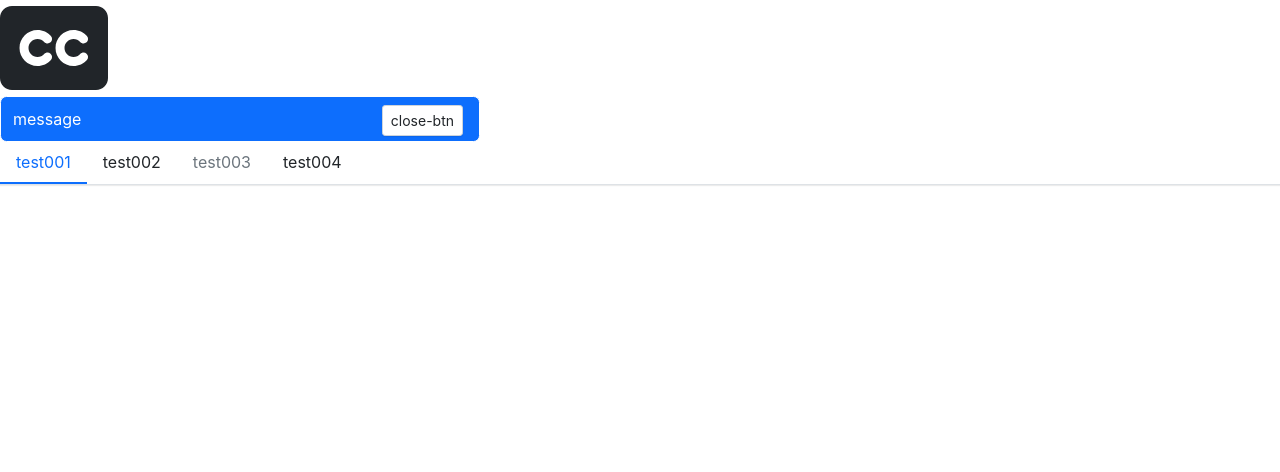
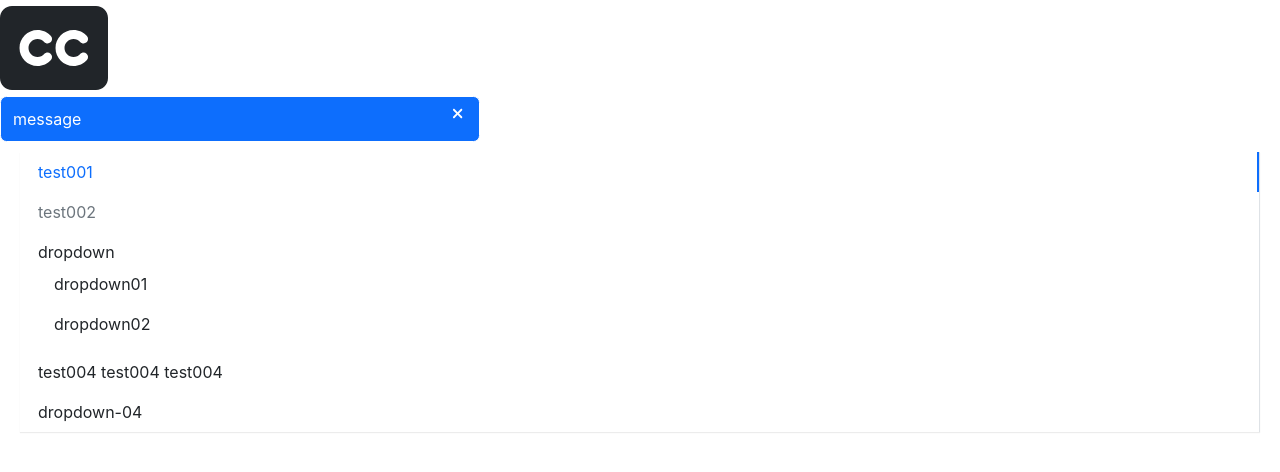
Before and after one commit to ninenan/nnn-toy-ui, a React (Create React App) app: page / in a window 1280 px wide. Shown: the top 472 px of the page. Built offline with nearby package versions, Linux system fonts and the light colour scheme.

Commit message:
feat: menu menuItem subMenu

```diff
--- a/src/App.css
+++ /dev/null
@@ -1,38 +0,0 @@
-.App {
-  text-align: center;
-}
-
-.App-logo {
-  height: 40vmin;
-  pointer-events: none;
-}
-
-@media (prefers-reduced-motion: no-preference) {
-  .App-logo {
-    animation: App-logo-spin infinite 20s linear;
-  }
-}
-
-.App-header {
-  background-color: #282c34;
-  min-height: 100vh;
-  display: flex;
-  flex-direction: column;
-  align-items: center;
-  justify-content: center;
-  font-size: calc(10px + 2vmin);
-  color: white;
-}
-
-.App-link {
-  color: #61dafb;
-}
-
-@keyframes App-logo-spin {
-  from {
-    transform: rotate(0deg);
-  }
-  to {
-    transform: rotate(360deg);
-  }
-}
--- a/src/App.tsx
+++ b/src/App.tsx
@@ -1,11 +1,11 @@
 import React from 'react';
 
 import './styles/index.scss';
-import Button from './components/Button';
 import Icon from './components/Icon';
 import Alert from './components/Alert';
 import Menu from './components/Menu';
 import MenuItem from './components/Menu/menuItem';
+import SubMenu from './components/Menu/subMenu';
 
 function App() {
   return (
@@ -16,15 +16,24 @@ function App() {
           message="message"
           type="default"
           afterClose={() => console.log('test-afterClose')}
-          customClose={<Button size="sm">close-btn</Button>}
         />
-        <Menu defaultIndex={0} onSelect={index => console.log(index)}>
-          <MenuItem index={0}>test001</MenuItem>
-          <MenuItem index={2}>test002</MenuItem>
-          <MenuItem index={3} disabled>
-            test003
-          </MenuItem>
-          <MenuItem index={4}>test004</MenuItem>
+        <Menu
+          defaultIndex="0"
+          onSelect={index => console.log(index)}
+          defaultOpenSubMenus={['2']}
+          mode="vertical"
+        >
+          <MenuItem>test001</MenuItem>
+          <MenuItem disabled>test002</MenuItem>
+          <SubMenu title="dropdown">
+            <MenuItem>dropdown01</MenuItem>
+            <MenuItem>dropdown02</MenuItem>
+          </SubMenu>
+          <MenuItem>test004 test004 test004</MenuItem>
+          <SubMenu title="dropdown-04">
+            <MenuItem>dropdown0401</MenuItem>
+            <MenuItem>dropdown0402</MenuItem>
+          </SubMenu>
         </Menu>
       </header>
     </div>
--- a/src/components/Menu/_style.scss
+++ b/src/components/Menu/_style.scss
@@ -14,13 +14,15 @@
     &:focus {
       text-decoration: none;
     }
+    &.disabled {
+      cursor: not-allowed;
+      color: $menu-item-disabled-color;
+      &:hover {
+        color: $menu-item-disabled-color;
+      }
+    }
     &:hover {
       color: $menu-item-active-color;
-    }
-    &.disabled {
-      color: $menu-item-disabled-color;
-      pointer-events: none;
-      cursor: default;
     }
     &.active {
       color: $menu-item-active-color;
@@ -54,8 +56,8 @@
       transform: rotate(180deg) !important;
     }
   }
-  .viking-submenu {
-    // display: none;
+  .submenu {
+    display: none;
     list-style: none;
     padding-left: 0;
     white-space: nowrap;
@@ -65,10 +67,13 @@
       cursor: pointer;
       transition: $menu-transition;
       color: $body-color;
-      &.is-active,
-      &:hover {
-        color: $menu-item-active-color !important;
+      &:hover,
+      &.active {
+        color: $menu-item-active-color;
       }
+    }
+    &-opened {
+      display: block;
     }
   }
 }
@@ -81,7 +86,7 @@
     position: absolute;
     background: $white;
     z-index: 100;
-    top: calc(100% + 8px);
+    top: calc(100% + $menu-item-active-border-width);
     left: 0;
     border: $menu-border-width solid $menu-border-color;
     box-shadow: $submenu-box-shadow;
@@ -97,7 +102,7 @@
     border-left: $menu-item-active-border-width solid transparent;
     &.active {
       border-bottom: 0px;
-      border-left: $menu-item-active-border-width solid $menu-item-active-color;
+      border-right: $menu-item-active-border-width solid $menu-item-active-color;
     }
     &:hover {
       color: $menu-item-active-color;
--- a/src/components/Menu/menu.tsx
+++ b/src/components/Menu/menu.tsx
@@ -1,52 +1,102 @@
-import React, { PropsWithChildren, createContext, useState } from 'react';
+import React, {
+  createContext,
+  useState,
+  cloneElement,
+  Children,
+  PropsWithChildren,
+  FunctionComponentElement
+} from 'react';
 import classNames from 'classnames';
 
+import { TEST_MENU_ID } from '../../constants/menu';
+import { IMenuItemProps } from './menuItem';
+
 type MenuMode = 'vertical' | 'horizontal';
-type SelectCallback = (selectedIndex: number) => void;
+type SelectCallback = (selectedIndex: string) => void;
 
 export interface IMenuProps {
-  defaultIndex: number;
+  // 默认高亮项
+  defaultIndex: string;
+  // 类名
   className?: string;
+  // 模式
   mode?: MenuMode;
+  // 样式
   style?: React.CSSProperties;
+  // 选中点击事件
   onSelect?: SelectCallback;
+  // 默认展开项
+  defaultOpenSubMenus?: string[];
 }
 
 interface IMenuContext {
-  index: number;
+  index: string;
   onSelect?: SelectCallback;
+  mode?: MenuMode;
+  defaultOpenSubMenus?: string[];
 }
 
 export const MenuContext = createContext<IMenuContext>({
-  index: 0
+  index: '0'
 });
 
 const Menu: React.FC<PropsWithChildren<IMenuProps>> = props => {
-  const { defaultIndex, className, mode, style, onSelect, children } = props;
-  const [currentIndex, setCurrentIndex] = useState<number>(defaultIndex);
+  const {
+    defaultIndex,
+    className,
+    mode,
+    style,
+    onSelect,
+    children,
+    defaultOpenSubMenus
+  } = props;
+  const [currentIndex, setCurrentIndex] = useState<string>(defaultIndex);
+
   const classes = classNames('menu', className, {
-    'menu-vertical': mode === 'vertical'
+    'menu-vertical': mode === 'vertical',
+    'menu-horizontal': mode !== 'vertical'
   });
-  const handleClick = (index: number) => {
+
+  const handleClick = (index: string) => {
     setCurrentIndex(index);
     if (onSelect) {
       onSelect(index);
     }
   };
+
   const context: IMenuContext = {
     index: currentIndex,
-    onSelect: handleClick
+    onSelect: handleClick,
+    mode,
+    defaultOpenSubMenus
+  };
+
+  const renderChildren = () => {
+    return Children.map(children, (child, index) => {
+      const childEle = child as FunctionComponentElement<IMenuItemProps>;
+      const { displayName } = childEle.type;
+      if (['MenuItem', 'SubMenu'].includes(displayName as string)) {
+        // 解决 indx 必传的问题，通过 cloneElement 的方式，手动传入
+        return cloneElement(childEle, { index: index.toString() });
+      } else {
+        console.warn(
+          'Warning: you need use MenuItem Component in Menu Component'
+        );
+      }
+    });
   };
 
   return (
-    <ul className={classes} style={style}>
-      <MenuContext.Provider value={context}>{children}</MenuContext.Provider>
+    <ul className={classes} style={style} data-testid={TEST_MENU_ID}>
+      <MenuContext.Provider value={context}>
+        {renderChildren()}
+      </MenuContext.Provider>
     </ul>
   );
 };
 
 Menu.defaultProps = {
-  defaultIndex: 0,
+  defaultIndex: '0',
   mode: 'horizontal'
 };
 
--- a/src/components/Menu/menuItem.tsx
+++ b/src/components/Menu/menuItem.tsx
@@ -1,23 +1,26 @@
 import React, { PropsWithChildren, CSSProperties, FC, useContext } from 'react';
 import classNames from 'classnames';
+
 import { MenuContext } from './menu';
 
-export interface IMenuProps {
-  index: number;
+export interface IMenuItemProps {
+  index?: string;
   disabled?: boolean;
   className?: string;
   style?: CSSProperties;
 }
 
-const MenuItem: FC<PropsWithChildren<IMenuProps>> = props => {
+const MenuItem: FC<PropsWithChildren<IMenuItemProps>> = props => {
   const { children, index, disabled, className, style } = props;
   const context = useContext(MenuContext);
+
   const clasess = classNames('menu-item', className, {
     disabled: disabled,
     active: context.index === index
   });
+
   const handleClick = () => {
-    if (context.onSelect && !disabled) {
+    if (context.onSelect && !disabled && typeof index === 'string') {
       context.onSelect(index);
     }
   };
@@ -29,4 +32,6 @@ const MenuItem: FC<PropsWithChildren<IMenuProps>> = props => {
   );
 };
 
+MenuItem.displayName = 'MenuItem';
+
 export default MenuItem;
--- /dev/null
+++ b/src/components/Menu/subMenu.tsx
@@ -0,0 +1,96 @@
+import React, {
+  Children,
+  cloneElement,
+  FC,
+  FunctionComponentElement,
+  MouseEvent,
+  PropsWithChildren,
+  useContext,
+  useState
+} from 'react';
+import classNames from 'classnames';
+import { MenuContext } from './menu';
+import { IMenuItemProps } from './menuItem';
+
+export interface ISubMenuProps {
+  index?: string;
+  title: string;
+  className?: string;
+}
+
+const SubMenu: FC<PropsWithChildren<ISubMenuProps>> = props => {
+  const { index, title, children, className } = props;
+  const context = useContext(MenuContext);
+  const { mode, defaultOpenSubMenus } = context;
+  const isDefaultOpen =
+    index && mode === 'vertical' && defaultOpenSubMenus?.length
+      ? defaultOpenSubMenus.includes(index)
+      : false;
+  const [isOpen, setIsOpen] = useState(isDefaultOpen);
+  const classes = classNames('menu-item submenu-item', className, {
+    // active: context.index.startsWith(index as string)
+  });
+
+  const handleClick = (e: MouseEvent) => {
+    e.stopPropagation();
+    setIsOpen(!isOpen);
+  };
+
+  let timer: ReturnType<typeof setTimeout> | null = null;
+  const handleMouse = (e: MouseEvent, toggle: boolean) => {
+    if (timer) clearTimeout(timer);
+    e.preventDefault();
+    timer = setTimeout(() => {
+      setIsOpen(toggle);
+    }, 300);
+  };
+
+  const clickEvents =
+    mode === 'vertical'
+      ? {
+          onClick: handleClick
+        }
+      : {};
+
+  const hoverEvents =
+    mode === 'horizontal'
+      ? {
+          onMouseEnter: (e: MouseEvent) => handleMouse(e, true),
+          onMouseLeave: (e: MouseEvent) => handleMouse(e, false)
+        }
+      : {};
+
+  const renderChildren = () => {
+    const subClassess = classNames('submenu', {
+      'submenu-opened': isOpen
+    });
+    const childComponent = Children.map(children, (child, i) => {
+      const childEl = child as FunctionComponentElement<IMenuItemProps>;
+      // 限制了子元素只能是 MenuItem 组件
+      if (childEl.type.displayName === 'MenuItem') {
+        return cloneElement(childEl, {
+          index: `${index}-${i}`
+        });
+      } else {
+        console.warn(
+          'Warning: you need use MenuItem Component in SubMenu Component'
+        );
+      }
+    });
+
+    return <ul className={subClassess}>{childComponent}</ul>;
+  };
+
+  return (
+    <li key={index} className={classes} {...hoverEvents}>
+      <div className="submenu-item" {...clickEvents}>
+        {title}
+      </div>
+      {renderChildren()}
+    </li>
+  );
+};
+
+SubMenu.displayName = 'SubMenu';
+
+export default SubMenu;
--- /dev/null
+++ b/src/constants/menu.ts
@@ -0,0 +1 @@
+export const TEST_MENU_ID = 'test-menu-id';
```
Also changed, not shown: 1 other file (tests, documents, lock files or other folders).
